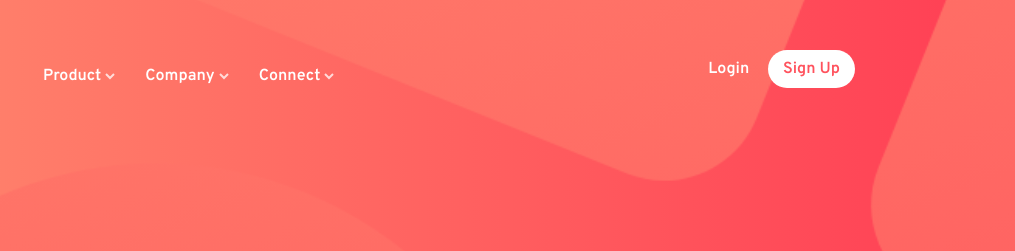
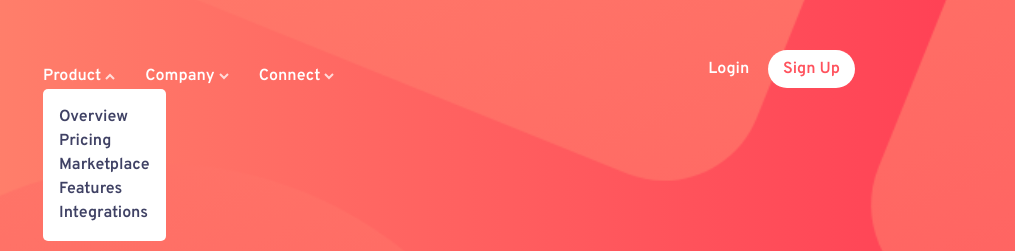
Before and after one commit to DavidXploidz/Blogr-landing-page, a plain HTML site: page index.html in a window 1280 px wide. Both pictures are taken after a click on the item "Product". Shown: the top 251 px of the page, 265-1280 px from the left. Drawn offline with nearby package versions, Linux system fonts and the light colour scheme.

Commit message:
ajustes a funcionalidad de barra

```diff
--- a/app.js
+++ b/app.js
@@ -2,6 +2,7 @@
 const menuHam = document.querySelector('#icon-ham')
 const closeMenu = document.querySelector('#icon-close')
 const menuOculto = document.querySelector('.menu__mobile')
+const enlaces = document.querySelectorAll('.nav__desktop--li')
 
 menuHam.addEventListener('click', () => {
     menuHam.classList.add('d-none')
@@ -16,3 +17,12 @@ closeMenu.addEventListener('click', () => {
     menuOculto.classList.remove('menu__mobile--activo')
     document.body.style.overflow = 'scroll'
 })
+
+enlaces.forEach(enlace => {
+    enlace.addEventListener('click',(e) => {
+        const seleccionada = e.target.children[1]
+        const arrow = e.target.children[0]
+        seleccionada.classList.toggle('sub__menu--activo')
+        arrow.classList.toggle('arrow--up')
+    })
+})
--- a/index.html
+++ b/index.html
@@ -23,9 +23,36 @@
             <div class="nav__desktop contenedor">
                 <img src="images/logo.svg" alt="image logo blor">
                 <ul class="nav__desktop--ul">
-                    <li class="nav__desktop--li">Product <img class="ms-1" src="images/icon-arrow-light.svg" alt="icon-arrow"></li>
-                    <li class="nav__desktop--li">Company <img class="ms-1" src="images/icon-arrow-light.svg" alt="icon-arrow"></li>
-                    <li class="nav__desktop--li">Connect <img class="ms-1" src="images/icon-arrow-light.svg" alt="icon-arrow"></li>
+                    <li class="nav__desktop--li">
+                        Product
+                        <img class="ms-1 arrow" src="images/icon-arrow-light.svg" alt="icon-arrow">
+                        <ul class="sub__menu">
+                            <li class="sub__menu--li">Overview</li>
+                            <li class="sub__menu--li">Pricing</li>
+                            <li class="sub__menu--li">Marketplace</li>
+                            <li class="sub__menu--li">Features</li>
+                            <li class="sub__menu--li">Integrations</li>
+                        </ul>
+                    </li>
+                    <li class="nav__desktop--li">
+                        Company
+                        <img class="ms-1 arrow" src="images/icon-arrow-light.svg" alt="icon-arrow">
+                        <ul class="sub__menu">
+                            <li class="sub__menu--li">About</li>
+                            <li class="sub__menu--li">Team</li>
+                            <li class="sub__menu--li">Blog</li>
+                            <li class="sub__menu--li">Careers</li>
+                        </ul>
+                    </li>
+                    <li class="nav__desktop--li">
+                        Connect
+                        <img class="ms-1 arrow" src="images/icon-arrow-light.svg" alt="icon-arrow">
+                        <ul class="sub__menu">
+                            <li class="sub__menu--li">Contact</li>
+                            <li class="sub__menu--li">Newsletter</li>
+                            <li class="sub__menu--li">LinkedIn</li>
+                        </ul>
+                    </li>
                 </ul>
                 <div class="position-absolute" style="right: 0;">
                     <button class="btn__blor btn__blor--login">Login</button>
--- a/styles.css
+++ b/styles.css
@@ -122,6 +122,7 @@ input, textarea, button, select{
         align-items: center;
         padding: 0 15px;
         cursor: pointer;
+        position: relative;
     }
 }
 
@@ -416,3 +417,31 @@ input, textarea, button, select{
         width: auto;
     }
 }
+.sub__menu{
+    background-color: var(--White);
+    border-radius: 5px;
+    padding: 1rem;
+    position: absolute;
+    top: 25px;
+    left: 15px;
+    color: var(--VeryDarkDesaturatedBlue);
+    /* opacity: 0; */
+    visibility: hidden;
+    transition: all .15s ease-in;
+}
+.sub__menu--activo{
+    /* opacity: 1; */
+    visibility: visible;
+}
+.sub__menu--li{
+    list-style: none;
+}
+.sub__menu--li:hover{
+    color: var(--VeryDarkBlackBlue);
+}
+.arrow{
+    transition: all .15s ease-in;
+}
+.arrow--up{
+    transform: rotate(180deg);
+}
```
